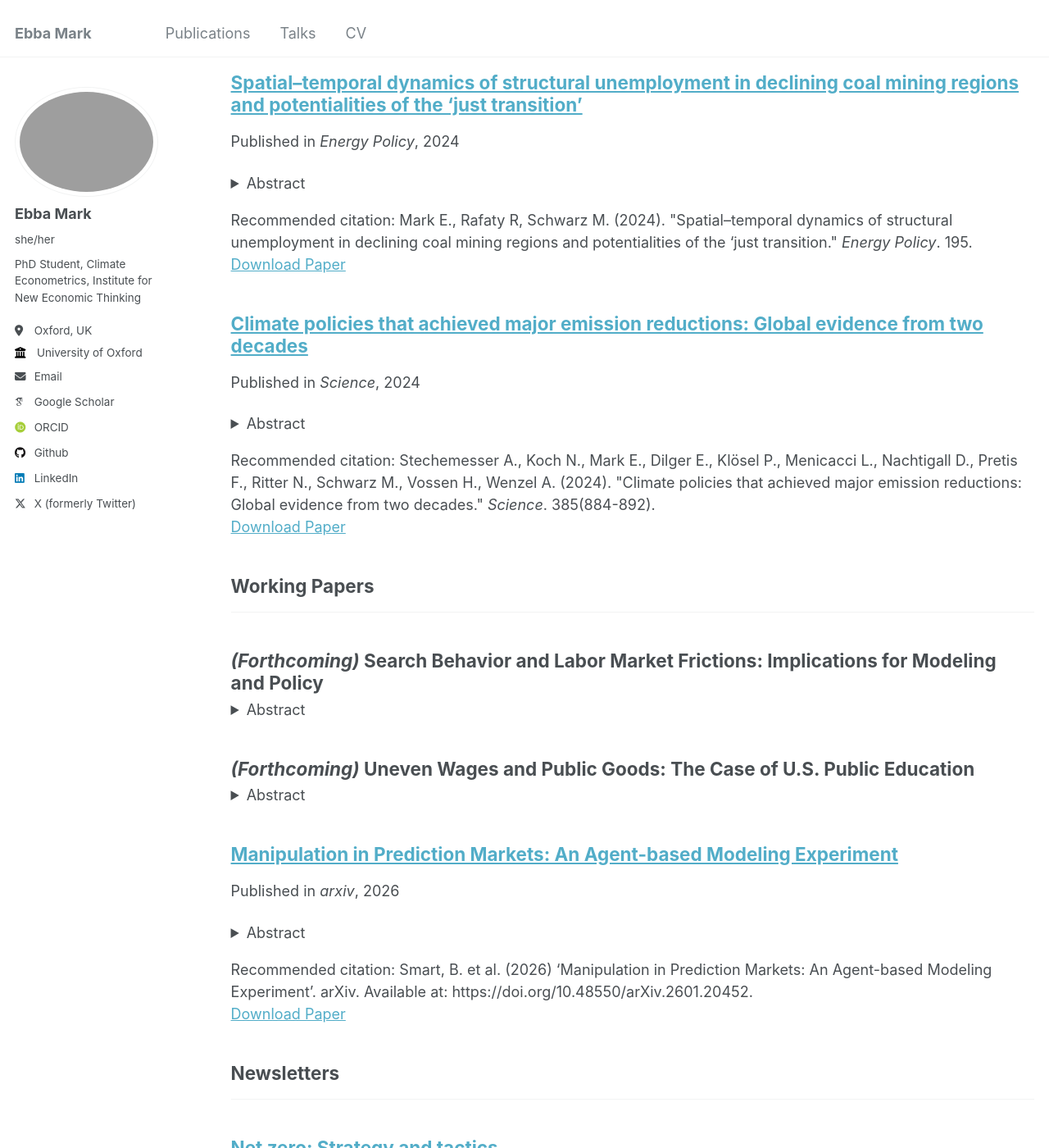
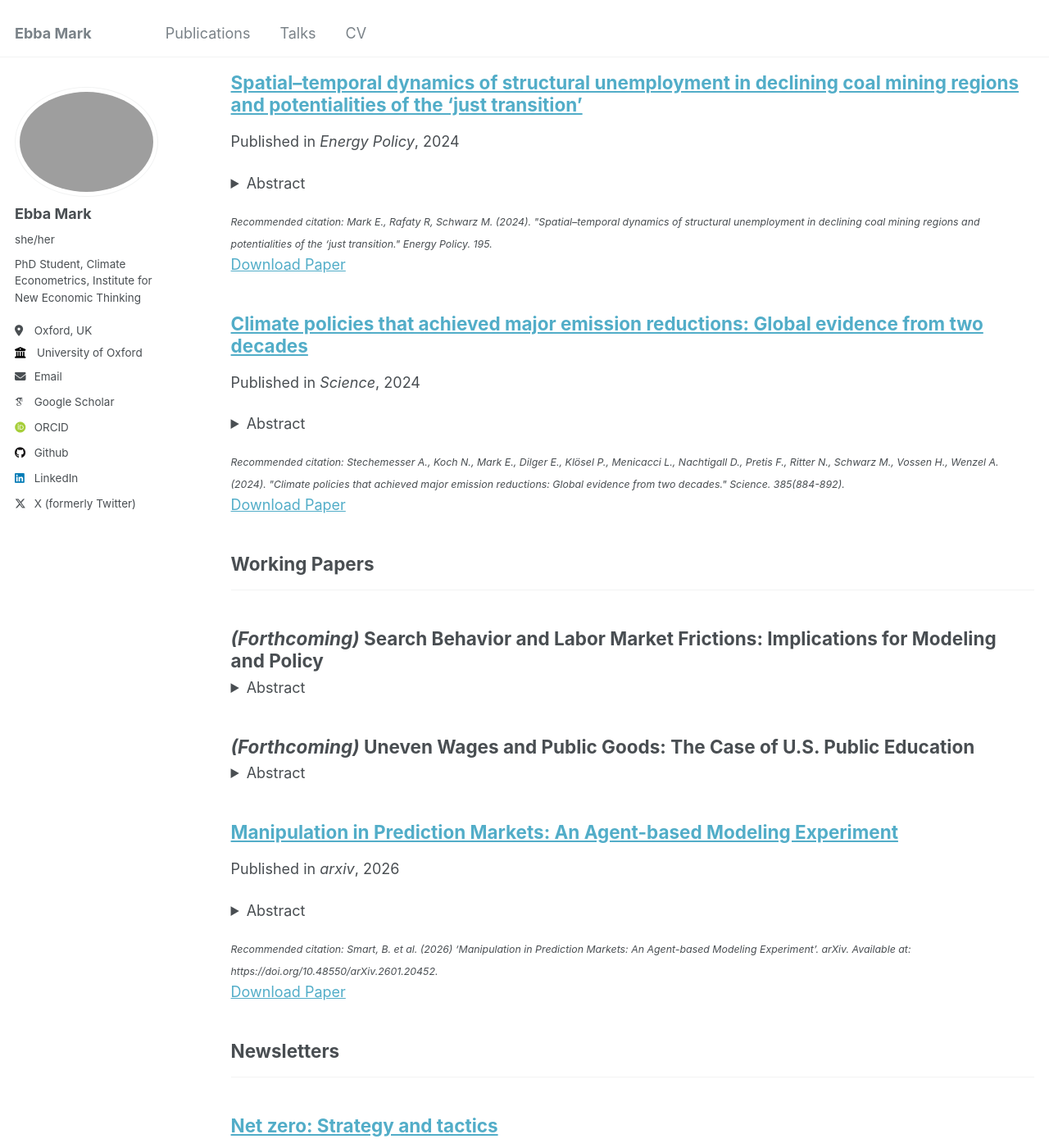
Before and after one commit to ebbam/ebba_website, a Jekyll site: the page built from _pages/publications.html, in a window 1280 px wide and 1400 px high, scrolled down 224 px. Shown: the whole window at 82% size. Built offline with Jekyll 4.4.1, drawn with Linux system fonts in a browser that asks for light colours; some web fonts are replaced.

Commit message:
updated formatting on publications page

```diff
--- a/_includes/archive-single.html
+++ b/_includes/archive-single.html
@@ -66,13 +66,13 @@
     {% endif %}
 
     {% if post.citation and post.paperurl and post.slidesurl %}
-      <p>Recommended citation: {{ post.citation }}<br /><a href="{{ post.paperurl }}">Download Paper</a> | <a href="{{ post.slidesurl }}">Download Slides</a></p>
+      <p><span class="archive__item-citation">Recommended citation: {{ post.citation }}</span><br /><a href="{{ post.paperurl }}">Download Paper</a> | <a href="{{ post.slidesurl }}">Download Slides</a></p>
     {% elsif post.citation and post.paperurl %}
-      <p>Recommended citation: {{ post.citation }}<br /><a href="{{ post.paperurl }}">Download Paper</a></p>
+      <p><span class="archive__item-citation">Recommended citation: {{ post.citation }}</span><br /><a href="{{ post.paperurl }}">Download Paper</a></p>
     {% elsif post.citation and post.slidesurl %}
-      <p>Recommended citation: {{ post.citation }}<br /><a href="{{ post.slidesurl }}">Download Slides</a></p>
+      <p><span class="archive__item-citation">Recommended citation: {{ post.citation }}</span><br /><a href="{{ post.slidesurl }}">Download Slides</a></p>
     {% elsif post.citation %}
-      <p>Recommended citation: {{ post.citation }}</p>
+      <p><span class="archive__item-citation">Recommended citation: {{ post.citation }}</span></p>
     {% elsif post.paperurl %}
       <p><a href=" {{ post.paperurl }} ">Download Paper</a></p>
     {% elsif post.slidesurl %}
--- a/_sass/_archive.scss
+++ b/_sass/_archive.scss
@@ -67,11 +67,16 @@
 }
 
 .archive__item-excerpt--publication {
-  font-size: $type-size-7;
+  font-size: $type-size-6;
 }
 
 .archive__item-abstract summary {
   cursor: pointer;
+}
+
+.archive__item-citation {
+  font-size: $type-size-7;
+  font-style: italic;
 }
 
 .archive__item-teaser {
```
